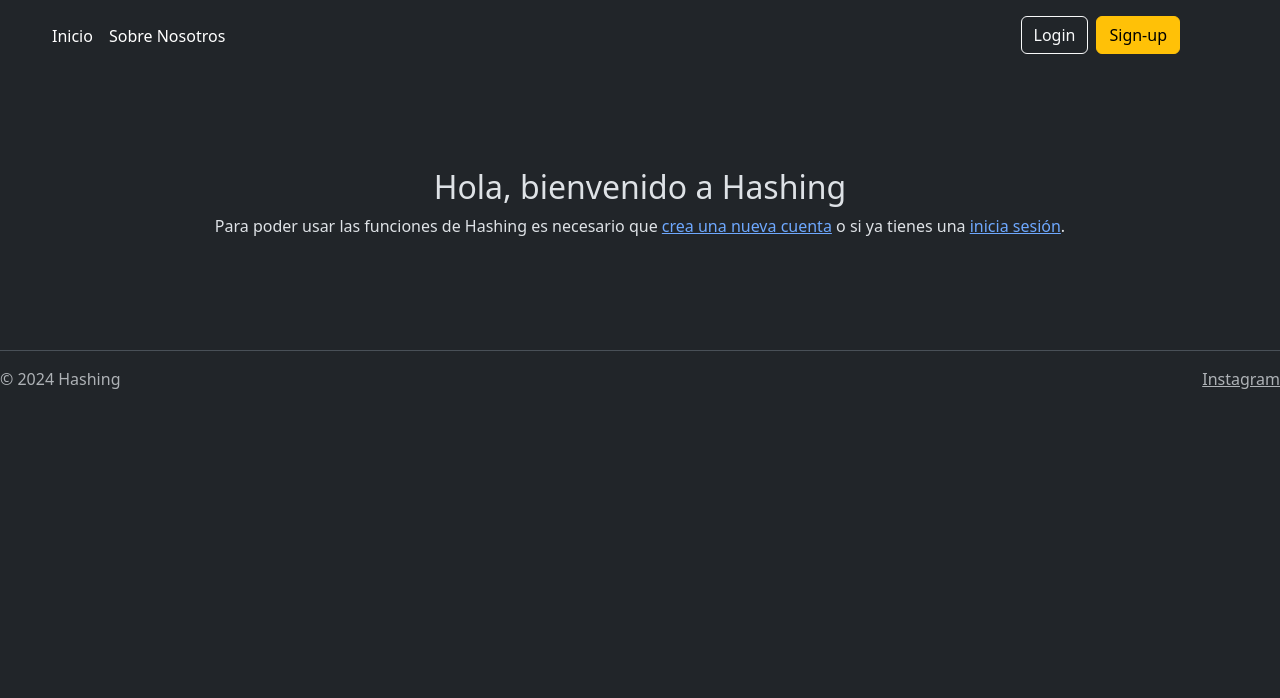
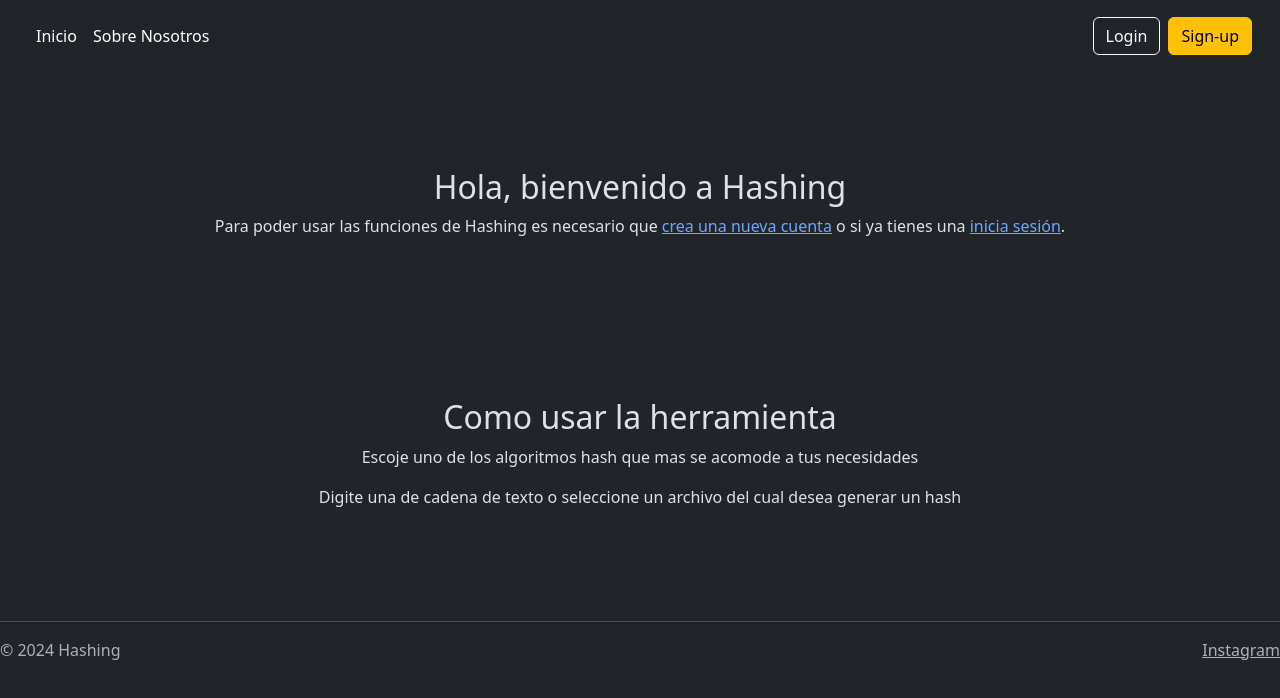
Before and after one commit to caduenas/PruebasFrontend, an Angular app: page / in a window 1280 px wide. Shown: the top 698 px of the page. Built offline with nearby package versions, Linux system fonts and the light colour scheme.

Commit message:
Arreglos de informacion de apartados

```diff
--- a/src/app/app.component.html
+++ b/src/app/app.component.html
@@ -1,27 +1,27 @@
 <header class="p-3 text-dark bg-dark">
     <div class="container-fluid">
-        <div class="row">
-            <div class="container mx-3 col-9">
-                <div class="d-flex flex-wrap align-items-left justify-content-center justify-content-lg-start">
-                    <ul class="nav col-12 col-lg-auto me-lg-auto mb-2 justify-content-center mb-md-0">
-                        <li>
-                            <button href="" class="nav-link px-2 text-white" routerLink="">Inicio</button>
+        <div class="row align-items-center">
+            <div class="col-lg-9">
+                <div class="d-flex flex-wrap align-items-center justify-content-center justify-content-lg-start">
+                    <ul class="nav">
+                        <li class="nav-item">
+                            <button class="nav-link px-2 text-white" routerLink="">Inicio</button>
                         </li>
-                        <li>
+                        <li class="nav-item">
                             @if (isLoggedIn()) {
-                                <button href="" class="nav-link px-2 text-white" aria-current="page" routerLink="Hashing">Hashing</button>
+                                <button class="nav-link px-2 text-white" aria-current="page" routerLink="Hashing">Hashing</button>
                             }
                         </li>
-                        <li>
-                            <button (click)="onClick()" href="" class="nav-link px-2 text-white" routerLink="Nosotros">Sobre Nosotros</button>
+                        <li class="nav-item">
+                            <button (click)="onClick()" class="nav-link px-2 text-white" routerLink="Nosotros">Sobre Nosotros</button>
                         </li>
                     </ul>
                 </div>
             </div>
-            <div class="text-end col-2">
+            <div class="col-lg-3 text-end">
                 @if (isLoggedIn()) {
-                    <button (click)="logout()" type="button" class="btn btn-warning" routerLink="">Logout</button>
-                } @else {
+                    <button (click)="logout()" type="button" class="btn btn-warning">Logout</button>
+                }@else {
                     <button [disabled]="isLoggedIn()" type="button" class="btn btn-outline-light me-2" routerLink="Login">Login</button>
                     <button [disabled]="isLoggedIn()" type="button" class="btn btn-warning" routerLink="Sign-up">Sign-up</button>
                 }
@@ -29,7 +29,6 @@
         </div>
     </div>
 </header>
-
 <router-outlet></router-outlet>
 <footer class="d-flex flex-wrap justify-content-between align-items-center py-3 my-4 border-top">
     <div class="col-md-4 d-flex align-items-center">
--- a/src/app/app.component.ts
+++ b/src/app/app.component.ts
@@ -1,5 +1,5 @@
 import { Component } from '@angular/core';
-import { RouterLink, RouterOutlet } from '@angular/router';
+import { Router, RouterLink, RouterOutlet } from '@angular/router';
 import { LoginComponent } from './pages/login/login.component';
 import { SignUpComponent } from './pages/sign-up/sign-up.component';
 import { AuthServiceService } from './core/services/autentificacion/auth-service.service';
@@ -13,7 +13,7 @@ import { AuthServiceService } from './core/services/autentificacion/auth-service
 })
 export class AppComponent {
   title = 'frontend';
-  constructor(private authService: AuthServiceService){}
+  constructor(private authService: AuthServiceService, private router: Router){}
   isLoggedIn(): boolean {
     // Fetch the login status from AuthServiceService
     return this.authService.isLoggedIn();
@@ -26,5 +26,6 @@ export class AppComponent {
   logout(){
     this.authService.deleteToken()
     console.log(this.authService.getToken)
+    this.router.navigate(['']);
   }
 }
--- a/src/app/pages/home/home.component.html
+++ b/src/app/pages/home/home.component.html
@@ -4,3 +4,10 @@
         <p>Para poder usar las funciones de Hashing es necesario que <a href="Sign-up">crea una nueva cuenta</a> o si ya tienes una <a href="Login">inicia sesión</a>.</p>
     </div>
 </div>
+<div class="container">
+    <div class="px-4 py-5 my-5 text-center">
+        <h2>Como usar la herramienta</h2>
+        <p>Escoje uno de los algoritmos hash que mas se acomode a tus necesidades</p>
+        <p>Digite una de cadena de texto o seleccione un archivo del cual desea generar un hash</p>
+    </div>
+</div>
--- a/src/app/pages/sign-up/sign-up.component.html
+++ b/src/app/pages/sign-up/sign-up.component.html
@@ -4,7 +4,7 @@
             @if (errorMessage) {
                 <p class="my-3 text-danger border border-danger text-center">{{errorMessage}}</p>
             }
-            <h1 class="h3 mb-3 fw-normal">Por favor, llene los campos solicitados</h1>
+            <h1 class="h3 mb-3 fw-normal">Por favor, complete los campos requeridos.</h1>
             <div class="form-floating">
                 <input type="email" class="form-control my-4" id="floatingEmail" name="datosNuevo.correo" [(ngModel)]="datosNuevo.email">
                 <label for="floatingEmail">Correo electrónico</label>
```
